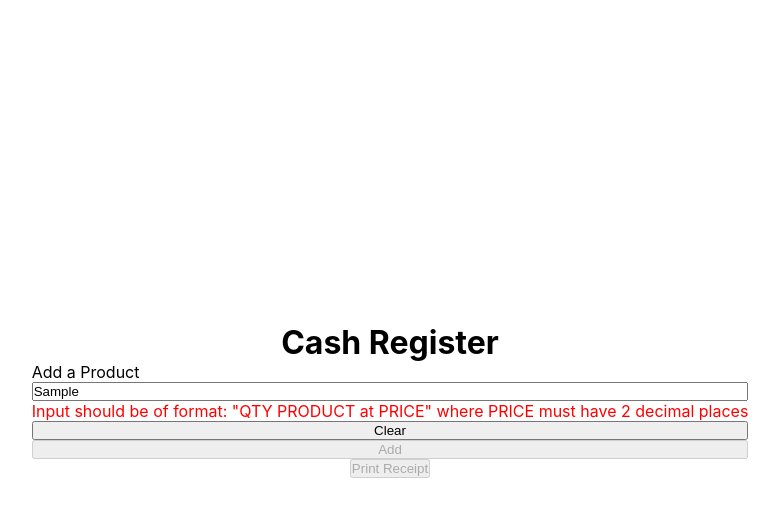
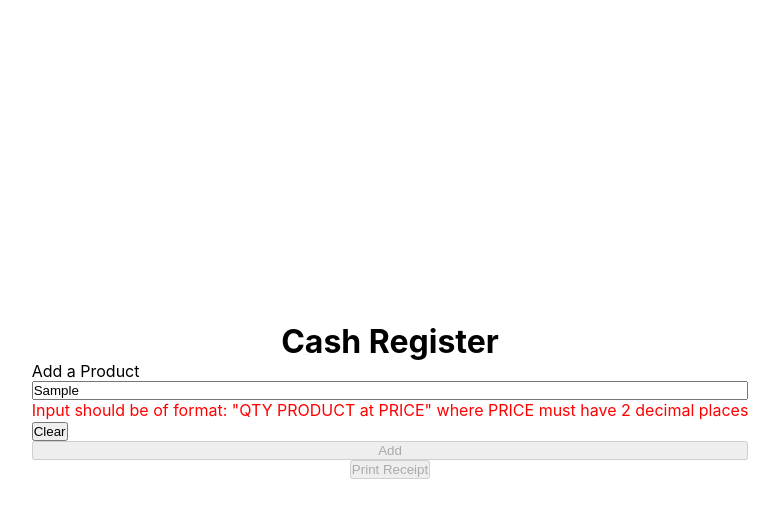
Before and after one commit to mantasastra/receipt-printer, a React (Create React App) app: page / in a window 1280 px wide. Both pictures are taken after typing "Sample" into the empty fields and a click on the input "Add". Shown: the top 518 px of the page, without its empty margins (250-1029 px from the left). Built offline with nearby package versions, Linux system fonts and the light colour scheme.

Commit message:
Create Error component and rename helpers to app which stores app logic

```diff
--- /dev/null
+++ b/src/components/error/Error.tsx
@@ -0,0 +1,15 @@
+import React from "react";
+
+type Props = {
+  error: string;
+  handleClear: () => void;
+};
+
+const Error: React.FC<Props> = ({ error, handleClear }) => (
+  <div>
+    <p style={{ color: "red" }}>{error}</p>
+    <button onClick={handleClear}>Clear</button>
+  </div>
+);
+
+export default Error;
--- a/src/components/product/ProductInput.tsx
+++ b/src/components/product/ProductInput.tsx
@@ -2,7 +2,8 @@ import React, { ChangeEvent, useState } from "react";
 import styled from "@emotion/styled";
 
 import { State } from "../../pages/cashRegister/CashRegister";
-import { transformData, validate } from "../../helpers/index";
+import { transformData, validate } from "../../app/index";
+import Error from "../error/Error";
 
 const Form = styled.form`
   display: flex;
@@ -78,8 +79,7 @@ const ProductInput: React.FC<Props> = ({ onClick }) => {
         onChange={handleInput}
         value={input}
       />
-      {error ? <p style={{ color: "red" }}>{error}</p> : null}
-      {error ? <button onClick={handleClear}>Clear</button> : null}
+      {error ? <Error error={error} handleClear={handleClear} /> : null}
       <input type="submit" value="Add" disabled={error != null} />
     </Form>
   );
--- a/src/pages/cashRegister/CashRegister.tsx
+++ b/src/pages/cashRegister/CashRegister.tsx
@@ -2,7 +2,7 @@ import React, { useEffect, useState } from "react";
 import styled from "@emotion/styled";
 
 import data from "../../data/data";
-import { calculateTax, createReceipt } from "../../helpers/index";
+import { calculateTax, createReceipt } from "../../app/index";
 
 import ProductInput from "../../components/product/ProductInput";
 import Receipt from "../../components/receipt/Receipt";
@@ -55,14 +55,14 @@ const CashRegister = () => {
     }
   }, [entries, printReceipt]);
 
-  const handleClick = (): void => {
+  const handleClick = () => {
     setState((prevState) => ({
       ...prevState,
       printReceipt: true,
     }));
   };
 
-  const handleReset = (): void => {
+  const handleReset = () => {
     setState({
       entries: [],
       receiptData: [],
```
Also changed, not shown: src/app/calculateTax.ts (renamed from src/helpers/calculateTax.ts), src/app/createReceipt.ts (renamed from src/helpers/createReceipt.ts), src/app/index.ts (renamed from src/helpers/index.ts), src/app/round.ts (renamed from src/helpers/round.ts), src/app/transformData.ts (renamed from src/helpers/transformData.ts), src/app/validate.ts (renamed from src/helpers/validate.ts).
